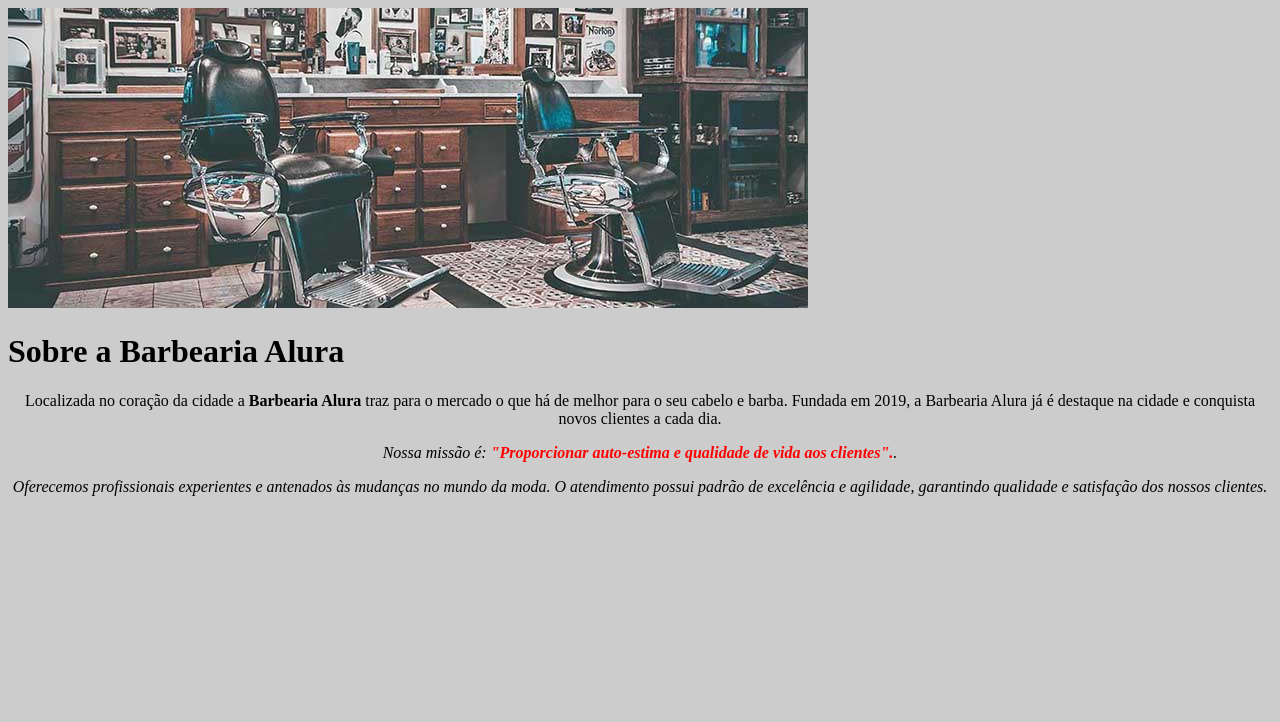
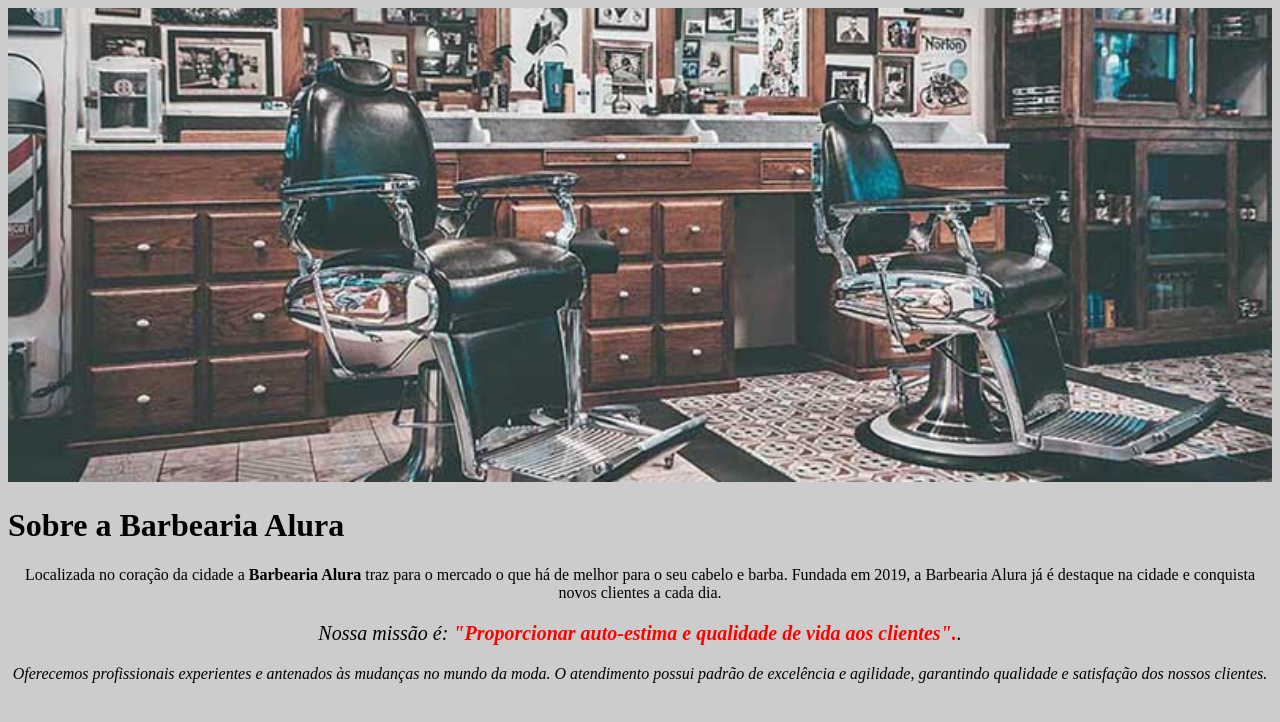
Before and after one commit to KarollyneRebelo/1-repositorio, a plain HTML site: page aula14.html in a window 1280 px wide. Drawn offline with Linux system fonts and the light colour scheme.

Commit message:
Update style.css

```diff
--- a/style.css
+++ b/style.css
@@ -7,3 +7,9 @@ p {
 em strong {
   color: red;
 }
+#missao {
+  font-size: 20px
+}
+#banner {
+  width: 100%;
+}
```
